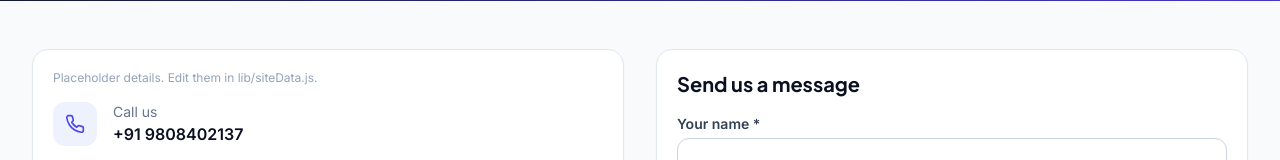
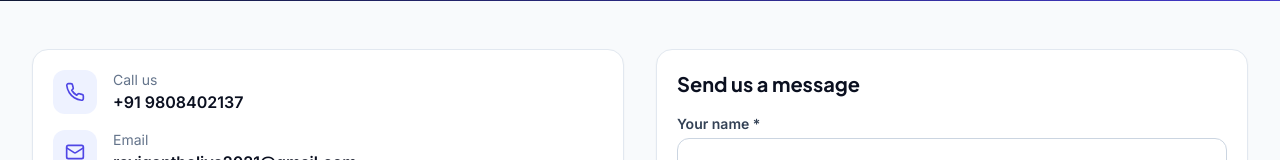
Before and after one commit to dhruvudainiyan-hub/physics-runway, a Next.js app: page /contact in a window 1280 px wide. Shown: the part 300-460 px from the top of the page. Built offline with nearby package versions, Linux system fonts and the light colour scheme; no server answers.

Commit message:
Update page.js

```diff
--- a/app/contact/page.js
+++ b/app/contact/page.js
@@ -57,7 +57,6 @@ export default function ContactPage() {
         <div className="container-page grid grid-cols-1 gap-8 lg:grid-cols-2">
           <div className="space-y-6">
             <div className="card space-y-4">
-              <p className="text-xs text-slate-400">Placeholder details. Edit them in lib/siteData.js.</p>
               {rows.map(({ Icon, label, value }) => (
                 <div key={label} className="flex items-start gap-4">
                   <span className="rounded-xl bg-brand-50 p-3 text-brand-600"><Icon className="h-5 w-5" /></span>
```
